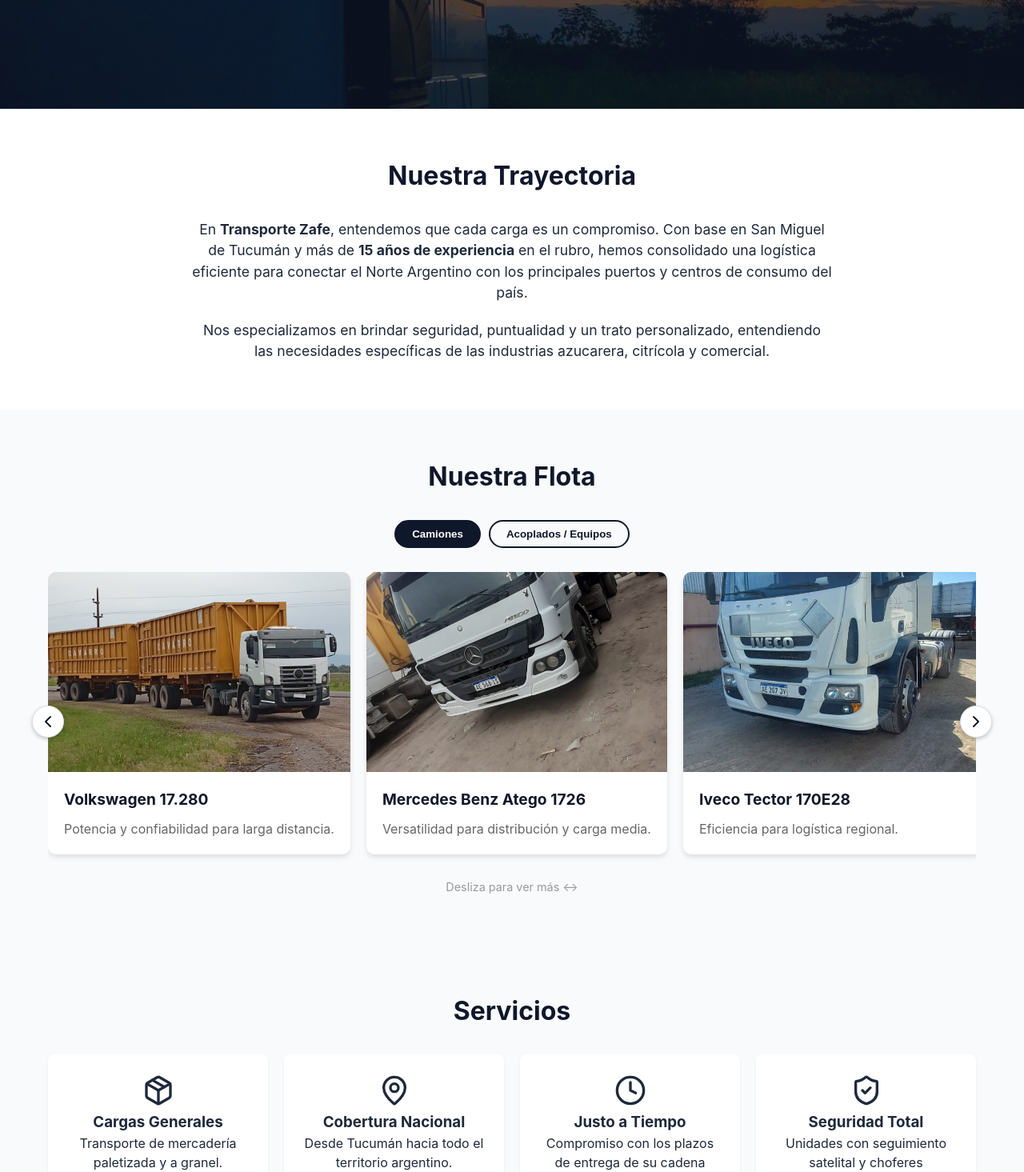
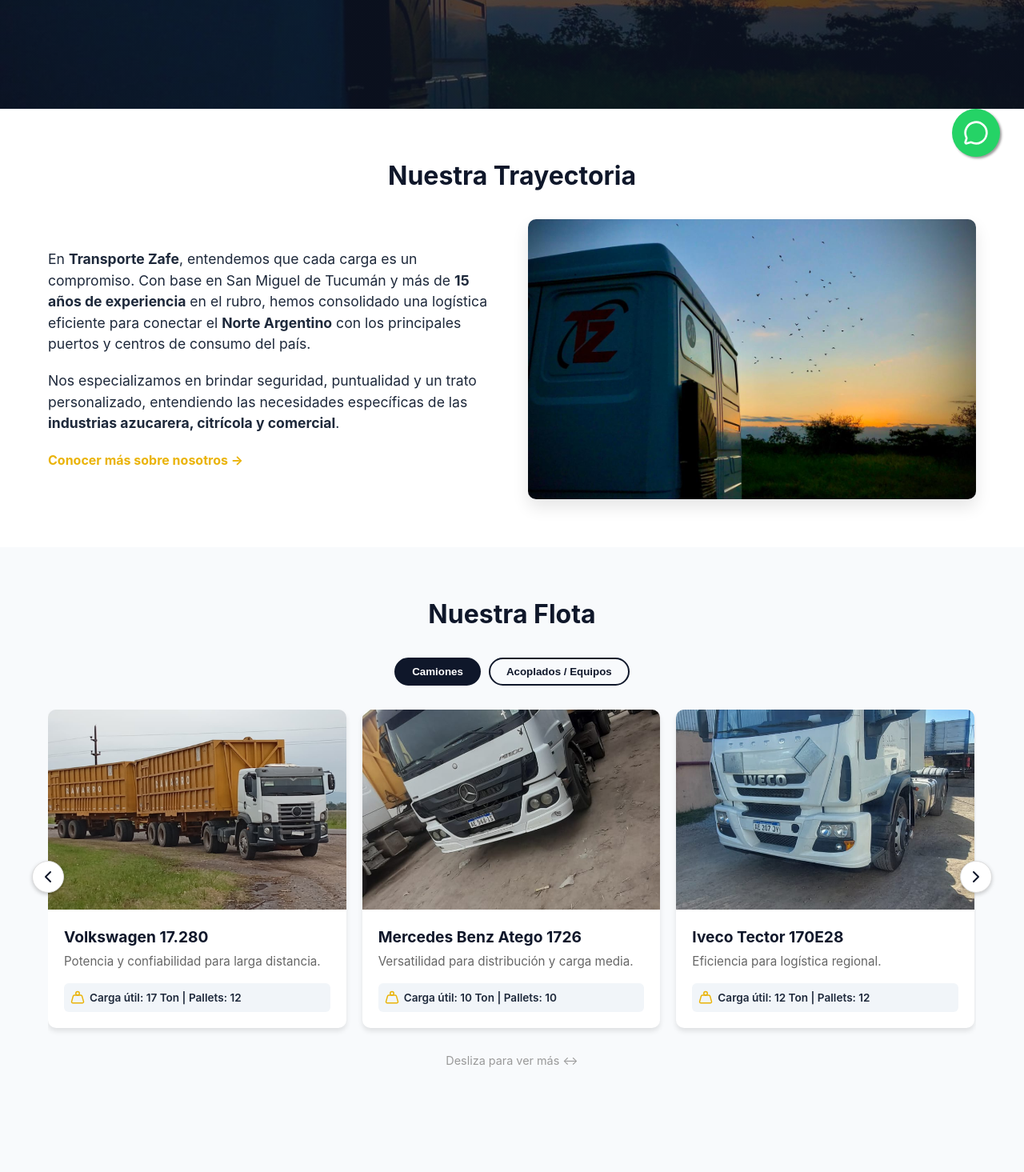
Before and after one commit to azafe/WebTransporteZafe, a React (Vite) app: page / in a window 1280 px wide. Shown: the part 574-2039 px from the top of the page at 80% size. Built offline with nearby package versions, Linux system fonts and the light colour scheme.

Commit message:
Mejoras aplicadas: Botón Flotante, Flota con Datos, Hover interactivo y Nosotros 50/50

```diff
--- a/src/App.jsx
+++ b/src/App.jsx
@@ -5,6 +5,7 @@ import About from './components/About';
 import Fleet from './components/Fleet';
 import Services from './components/Services';
 import Footer from './components/Footer';
+import WhatsAppBtn from './components/WhatsAppBtn'; // Importamos el botón
 
 function App() {
   return (
@@ -15,6 +16,7 @@ function App() {
       <Fleet />
       <Services />
       <Footer />
+      <WhatsAppBtn /> {/* Lo añadimos aquí para que flote sobre todo */}
     </div>
   );
 }
--- a/src/components/About.jsx
+++ b/src/components/About.jsx
@@ -5,17 +5,31 @@ export default function About() {
     <section id="nosotros" className="section" style={{background: 'white'}}>
       <div className="container">
         <h2 className="section-title">Nuestra Trayectoria</h2>
-        <div style={{maxWidth: '800px', margin: '0 auto', textAlign: 'center'}}>
+
+        <div className="about-grid">
+          {/* Columna Izquierda: Texto */}
+          <div className="about-text">
             <p style={{fontSize: '1.1rem', marginBottom: '20px'}}>
               En <strong>Transporte Zafe</strong>, entendemos que cada carga es un compromiso.
               Con base en San Miguel de Tucumán y más de <strong>15 años de experiencia</strong> en el rubro,
-            hemos consolidado una logística eficiente para conectar el Norte Argentino con los principales puertos y centros de consumo del país.
+              hemos consolidado una logística eficiente para conectar el <strong>Norte Argentino</strong> con los principales puertos y centros de consumo del país.
             </p>
             <p style={{fontSize: '1.1rem'}}>
               Nos especializamos en brindar seguridad, puntualidad y un trato personalizado,
-            entendiendo las necesidades específicas de las industrias azucarera, citrícola y comercial.
+              entendiendo las necesidades específicas de las <strong>industrias azucarera, citrícola y comercial</strong>.
             </p>
+            <div style={{marginTop: '20px'}}>
+               <a href="#contacto" style={{color: '#eab308', fontWeight: 'bold', textDecoration: 'none'}}>Conocer más sobre nosotros →</a>
             </div>
+          </div>
+
+          {/* Columna Derecha: Imagen */}
+          <div className="about-img-container">
+            {/* Usamos heroimage como provisional, o si tienes una foto de equipo mejor */}
+            <img src="/img/heroimage.jpg" alt="Equipo Transporte Zafe" className="about-img" />
+          </div>
+        </div>
+
       </div>
     </section>
   );
--- a/src/components/Fleet.jsx
+++ b/src/components/Fleet.jsx
@@ -1,6 +1,6 @@
 import React, { useState, useRef } from 'react';
 import { ChevronLeft, ChevronRight } from 'lucide-react';
-import FleetCard from './FleetCard'; // Importamos el componente nuevo
+import FleetCard from './FleetCard';
 
 export default function Fleet() {
   const [activeTab, setActiveTab] = useState('camiones');
@@ -8,14 +8,14 @@ export default function Fleet() {
 
   const fleetData = {
     camiones: [
-      { id: 1, title: 'Volkswagen 17.280', desc: 'Potencia y confiabilidad para larga distancia.', image: '/img/VW17280.jpg' },
-      { id: 2, title: 'Mercedes Benz Atego 1726', desc: 'Versatilidad para distribución y carga media.', image: '/img/Atego1726.jpg' },
-      { id: 3, title: 'Iveco Tector 170E28', desc: 'Eficiencia para logística regional.', image: '/img/iveco17280.JPG' },
+      { id: 1, title: 'Volkswagen 17.280', desc: 'Potencia y confiabilidad para larga distancia.', capacity: 'Carga útil: 17 Ton | Pallets: 12', image: '/img/VW17280.jpg' },
+      { id: 2, title: 'Mercedes Benz Atego 1726', desc: 'Versatilidad para distribución y carga media.', capacity: 'Carga útil: 10 Ton | Pallets: 10', image: '/img/Atego1726.jpg' },
+      { id: 3, title: 'Iveco Tector 170E28', desc: 'Eficiencia para logística regional.', capacity: 'Carga útil: 12 Ton | Pallets: 12', image: '/img/iveco17280.JPG' },
     ],
     equipos: [
-      { id: 4, title: 'Acoplado Cañero / Zafra', desc: 'Especialistas en transporte de caña de azúcar y granos.', image: '/img/Acoplado Cañero.jpg' },
-      { id: 5, title: 'Batea de Vuelco Trasero', desc: 'Transporte de áridos, piedra y materiales a granel.', image: '/img/batea.jpg' },
-      { id: 6, title: 'Mercedes Benz 1620', desc: 'Chasis rígido para cargas generales y reparto.', image: '/img/mb1620.jpg' },
+      { id: 4, title: 'Acoplado Cañero / Zafra', desc: 'Especialistas en transporte de caña de azúcar y granos.', capacity: 'Capacidad: 45 m³ | A granel', image: '/img/Acoplado Cañero.jpg' },
+      { id: 5, title: 'Batea de Vuelco Trasero', desc: 'Transporte de áridos, piedra y materiales a granel.', capacity: 'Capacidad: 25 m³', image: '/img/batea.jpg' },
+      { id: 6, title: 'Mercedes Benz 1620', desc: 'Chasis rígido para cargas generales y reparto.', capacity: 'Carga útil: 14 Ton', image: '/img/mb1620.jpg' },
     ]
   };
 
@@ -35,49 +35,22 @@ export default function Fleet() {
     <section id="flota" className="section" style={{background: '#f8fafc'}}>
       <div className="container">
         <h2 className="section-title">Nuestra Flota</h2>
-
         <div className="tabs">
-          <button
-            className={`btn tab-btn ${activeTab === 'camiones' ? 'active' : ''}`}
-            onClick={() => setActiveTab('camiones')}
-          >
-            Camiones
-          </button>
-          <button
-            className={`btn tab-btn ${activeTab === 'equipos' ? 'active' : ''}`}
-            onClick={() => setActiveTab('equipos')}
-          >
-            Acoplados / Equipos
-          </button>
+          <button className={`btn tab-btn ${activeTab === 'camiones' ? 'active' : ''}`} onClick={() => setActiveTab('camiones')}>Camiones</button>
+          <button className={`btn tab-btn ${activeTab === 'equipos' ? 'active' : ''}`} onClick={() => setActiveTab('equipos')}>Acoplados / Equipos</button>
         </div>
-
         <div className="carousel-wrapper">
-          <button className="carousel-btn prev" onClick={() => scroll('left')}>
-            <ChevronLeft size={24} />
-          </button>
-
+          <button className="carousel-btn prev" onClick={() => scroll('left')}><ChevronLeft size={24} /></button>
           <div className="carousel-container" ref={scrollRef}>
             {fleetData[activeTab].map(item => (
               <div key={item.id} className="carousel-item">
-                {/* Aquí usamos el nuevo componente para TODOS los ítems */}
-                <FleetCard
-                  image={item.image}
-                  title={item.title}
-                  desc={item.desc}
-                />
+                <FleetCard image={item.image} title={item.title} desc={item.desc} capacity={item.capacity} />
               </div>
             ))}
           </div>
-
-          <button className="carousel-btn next" onClick={() => scroll('right')}>
-            <ChevronRight size={24} />
-          </button>
+          <button className="carousel-btn next" onClick={() => scroll('right')}><ChevronRight size={24} /></button>
         </div>
-
-        <p style={{textAlign: 'center', marginTop: '10px', fontSize: '0.9rem', color: '#999', display: 'block', md: 'none'}}>
-          Desliza para ver más ↔
-        </p>
-
+        <p style={{textAlign: 'center', marginTop: '10px', fontSize: '0.9rem', color: '#999', display: 'block', md: 'none'}}>Desliza para ver más ↔</p>
       </div>
     </section>
   );
--- a/src/components/FleetCard.jsx
+++ b/src/components/FleetCard.jsx
@@ -1,6 +1,7 @@
 import React from 'react';
+import { Weight } from 'lucide-react'; // Icono de peso
 
-export default function FleetCard({ image, title, desc }) {
+export default function FleetCard({ image, title, desc, capacity }) {
   return (
     <div className="fleet-card">
       <div className="fleet-img-container">
@@ -13,7 +14,15 @@ export default function FleetCard({ image, title, desc }) {
       </div>
       <div className="fleet-info">
         <h3>{title}</h3>
-        <p>{desc}</p>
+        <p className="fleet-desc">{desc}</p>
+
+        {/* Nueva sección de Especificaciones */}
+        {capacity && (
+          <div className="fleet-specs">
+            <Weight size={18} />
+            <span>{capacity}</span>
+          </div>
+        )}
       </div>
     </div>
   );
--- /dev/null
+++ b/src/components/WhatsAppBtn.jsx
@@ -0,0 +1,14 @@
+import React from 'react';
+import { MessageCircle } from 'lucide-react';
+
+export default function WhatsAppBtn() {
+  const telefono = "5493815074390";
+  const mensaje = "Hola, estoy en su web y quiero consultar por transporte.";
+  const url = `https://wa.me/${telefono}?text=${encodeURIComponent(mensaje)}`;
+
+  return (
+    <a href={url} target="_blank" rel="noopener noreferrer" className="whatsapp-float" aria-label="Chat en WhatsApp">
+      <MessageCircle size={32} />
+    </a>
+  );
+}
--- a/src/index.css
+++ b/src/index.css
@@ -3,6 +3,7 @@
   --accent: #eab308;
   --light: #f8fafc;
   --dark: #1e293b;
+  --whatsapp: #25D366;
   font-family: 'Inter', system-ui, Avenir, Helvetica, Arial, sans-serif;
   line-height: 1.5;
   color: var(--dark);
@@ -12,17 +13,16 @@
 * { box-sizing: border-box; margin: 0; padding: 0; }
 html { scroll-behavior: smooth; overflow-x: hidden; }
 body { overflow-x: hidden; width: 100%; }
-
 .container { max-width: 1200px; margin: 0 auto; padding: 0 20px; }
 
-/* Botones y General */
+/* Botones */
 .btn { display: inline-block; padding: 12px 24px; font-weight: bold; border-radius: 6px; text-decoration: none; transition: 0.3s; cursor: pointer; border: none; text-align: center; }
 .btn-primary { background: var(--accent); color: var(--primary); }
 .btn-primary:hover { background: #d97706; }
 .section { padding: 60px 0; }
 .section-title { font-size: 2rem; margin-bottom: 30px; text-align: center; color: var(--primary); }
 
-/* NAVBAR & MENU */
+/* NAVBAR */
 .navbar { display: flex; justify-content: space-between; align-items: center; padding: 15px 20px; background: white; box-shadow: 0 2px 10px rgba(0,0,0,0.1); position: sticky; top: 0; z-index: 1000; height: 70px; }
 .logo { font-size: 1.2rem; font-weight: 900; color: var(--primary); display: flex; align-items: center; gap: 10px; }
 .nav-links { display: flex; gap: 20px; align-items: center; }
@@ -32,16 +32,17 @@ body { overflow-x: hidden; width: 100%; }
 .mobile-menu.open { transform: translateY(0); }
 
 /* HERO */
-.hero {
-  background-size: cover;
-  background-position: left center;
-  min-height: 80vh;
-  display: flex; align-items: center; justify-content: center;
-  text-align: center; color: white; padding: 0 20px;
-}
-.hero h1 { font-size: 2.5rem; margin-bottom: 15px; }
+.hero { background-size: cover; background-position: left center; min-height: 80vh; display: flex; align-items: center; justify-content: center; text-align: center; color: white; padding: 0 20px; }
+.hero h1 { font-size: 2.5rem; margin-bottom: 15px; text-shadow: 2px 2px 4px rgba(0,0,0,0.6); }
+.hero p { font-size: 1.2rem; text-shadow: 1px 1px 2px rgba(0,0,0,0.6); margin-bottom: 30px;}
 
-/* --- CARRUSEL --- */
+/* NOSOTROS (DISEÑO 50/50) */
+.about-grid { display: grid; grid-template-columns: 1fr 1fr; gap: 40px; align-items: center; }
+.about-text { text-align: left; }
+.about-img-container { width: 100%; height: 350px; border-radius: 10px; overflow: hidden; box-shadow: 0 10px 20px rgba(0,0,0,0.1); }
+.about-img { width: 100%; height: 100%; object-fit: cover; }
+
+/* CARRUSEL Y TARJETAS */
 .carousel-wrapper { position: relative; width: 100%; display: flex; align-items: center; }
 .carousel-container { display: flex; gap: 20px; overflow-x: auto; scroll-snap-type: x mandatory; padding-bottom: 20px; scrollbar-width: none; -webkit-overflow-scrolling: touch; width: 100%; }
 .carousel-container::-webkit-scrollbar { display: none; }
@@ -51,26 +52,46 @@ body { overflow-x: hidden; width: 100%; }
 .carousel-btn.prev { left: -20px; }
 .carousel-btn.next { right: -20px; }
 
-/* --- ESTILOS DE LA TARJETA (FLEET CARD) --- */
+/* TARJETA MEJORADA (HOVER + SPECS) */
 .fleet-card {
   background: white; border-radius: 10px; overflow: hidden;
   box-shadow: 0 4px 6px rgba(0,0,0,0.1);
   width: 100%; display: flex; flex-direction: column; height: 100%;
+  transition: transform 0.3s ease, box-shadow 0.3s ease; /* Animación */
 }
+/* EFECTO HOVER */
+.fleet-card:hover {
+  transform: translateY(-5px);
+  box-shadow: 0 12px 20px rgba(0,0,0,0.15);
+}
+
 .fleet-img-container { width: 100%; height: 250px; flex-shrink: 0; position: relative; overflow: hidden; background: #eee; }
 .fleet-img { width: 100%; height: 100%; object-fit: cover; object-position: center; position: absolute; top: 0; left: 0; }
 .fleet-info { padding: 20px; flex-grow: 1; display: flex; flex-direction: column; justify-content: flex-start; }
+.fleet-info h3 { margin-bottom: 5px; font-size: 1.2rem; color: var(--primary); font-weight: 700; }
+.fleet-desc { color: #666; font-size: 0.95rem; margin-bottom: 15px; flex-grow: 1; }
+/* ETIQUETA DE CAPACIDAD */
+.fleet-specs {
+  background: #f1f5f9; padding: 8px; border-radius: 6px;
+  font-size: 0.85rem; color: var(--dark); font-weight: 600;
+  display: flex; align-items: center; gap: 6px;
+}
+.fleet-specs svg { color: var(--accent); }
 
-/* Tipografía específica de la tarjeta */
-.fleet-info h3 { margin-bottom: 10px; font-size: 1.2rem; color: var(--primary); font-weight: 700; }
-.fleet-info p { color: #666; font-size: 1rem; }
+/* BOTÓN FLOTANTE WHATSAPP */
+.whatsapp-float {
+  position: fixed; width: 60px; height: 60px; bottom: 30px; right: 30px;
+  background-color: var(--whatsapp); color: #FFF; border-radius: 50px;
+  text-align: center; font-size: 30px; box-shadow: 2px 2px 3px #999;
+  z-index: 1000; display: flex; align-items: center; justify-content: center;
+  transition: 0.3s;
+}
+.whatsapp-float:hover { transform: scale(1.1); background-color: #1ebe57; }
 
-/* TABS */
+/* TABS y FOOTER (Sin cambios mayores) */
 .tabs { display: flex; justify-content: center; gap: 10px; margin-bottom: 30px; flex-wrap: wrap; }
 .tab-btn { padding: 8px 20px; border: 2px solid var(--primary); border-radius: 20px; background: transparent; color: var(--primary); cursor: pointer; }
 .tab-btn.active { background: var(--primary); color: white; }
-
-/* FOOTER & SERVICES */
 .services-grid { display: grid; grid-template-columns: repeat(auto-fit, minmax(250px, 1fr)); gap: 20px; }
 .service-card { padding: 25px; background: white; border-radius: 8px; text-align: center; box-shadow: 0 2px 4px rgba(0,0,0,0.05); }
 .footer { background: var(--primary); color: white; padding: 40px 20px; text-align: center; }
@@ -85,10 +106,14 @@ body { overflow-x: hidden; width: 100%; }
   .mobile-menu { display: none; }
 }
 @media (max-width: 767px) {
+  /* En móvil, 'Nosotros' vuelve a ser una columna */
+  .about-grid { grid-template-columns: 1fr; }
+  .about-img-container { height: 250px; margin-bottom: 20px; }
   .nav-links.desktop { display: none; }
   .menu-btn { display: block; }
   .carousel-btn { display: none; }
   .carousel-item { min-width: 85%; }
   .fleet-img-container { height: 220px; }
   .hero { min-height: 70vh; }
+  .whatsapp-float { width: 50px; height: 50px; bottom: 20px; right: 20px; }
 }
```
Lines whose indentation alone changed are shown as unchanged.
